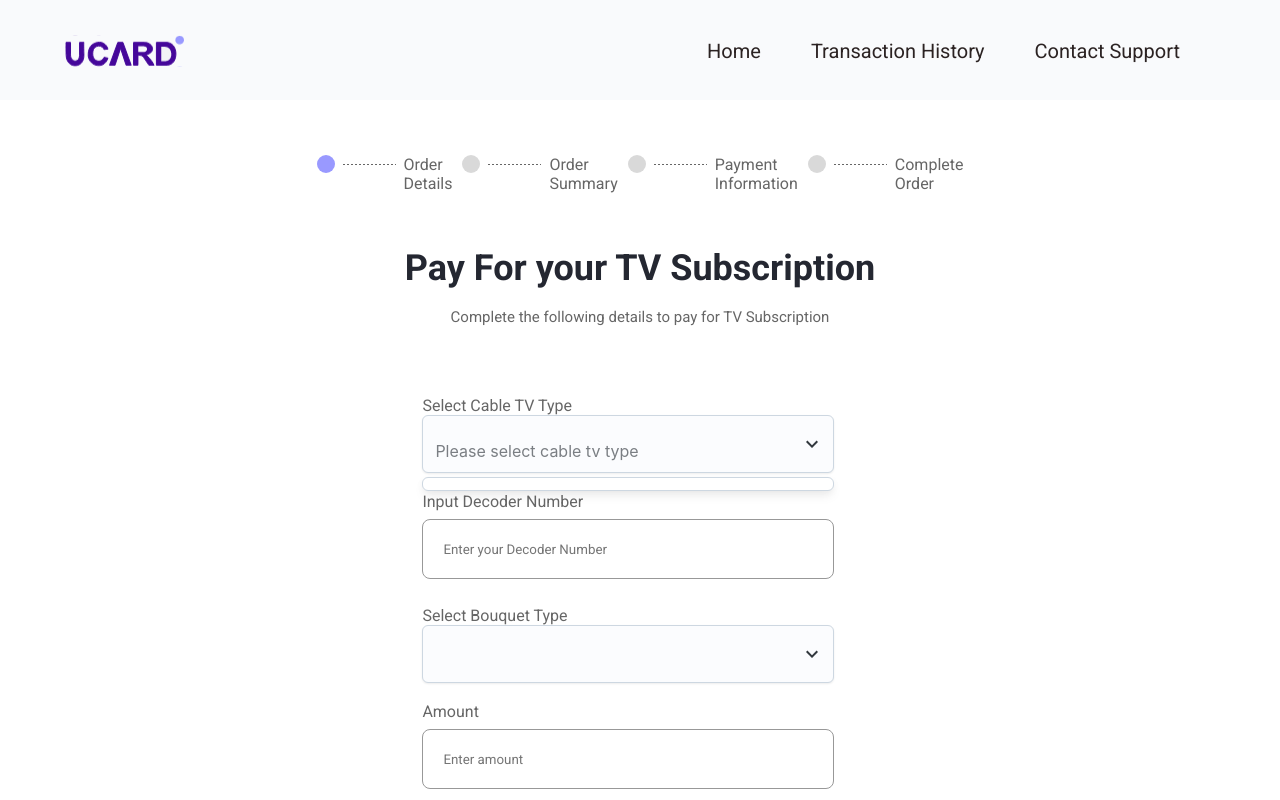
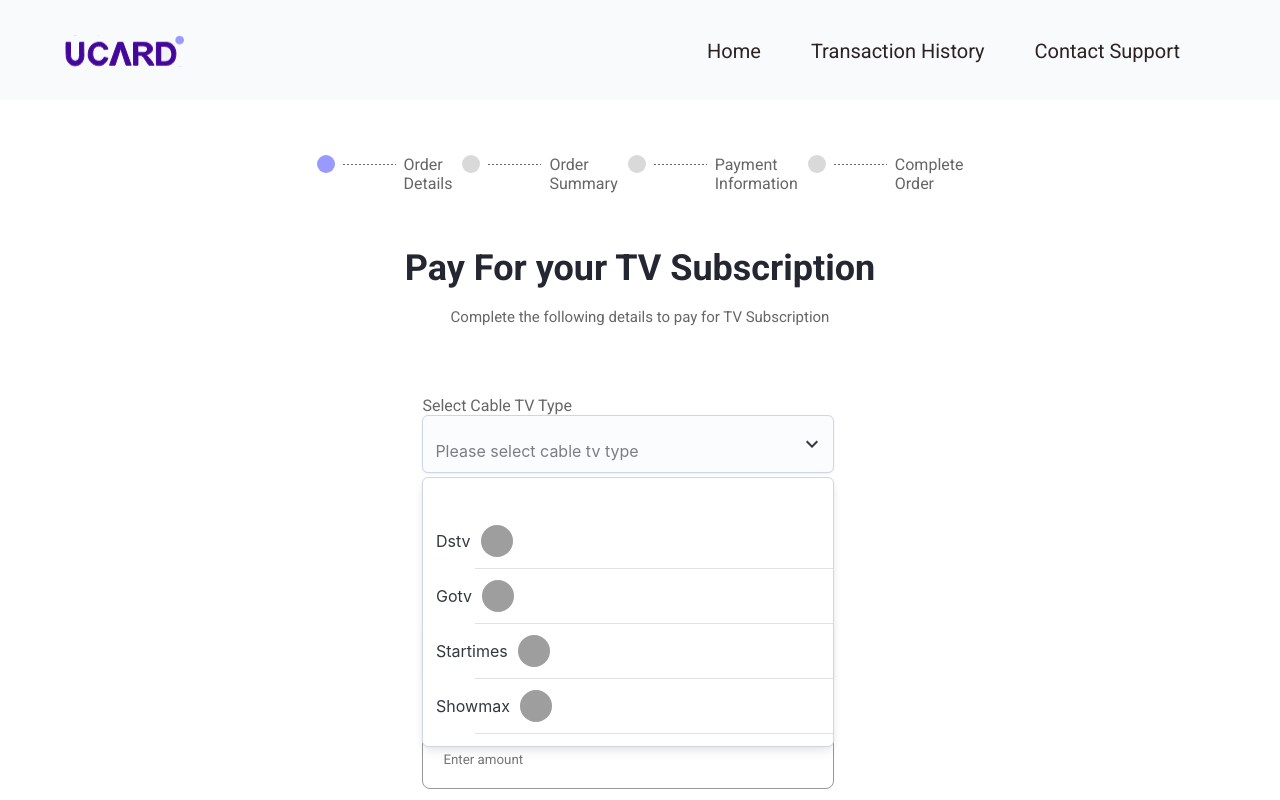
Before and after one commit to Afosbids/ucard_dtc, a React (Vite) app: page /order-detail-page in a window 1280 px wide. Both pictures are taken after a click on the button "Please select cable tv type". Shown: the top 800 px of the page. Built offline with nearby package versions, Linux system fonts and the light colour scheme; grey boxes are pictures that could not be loaded.

Commit message:
code amended

```diff
--- a/src/components/OrderDetailPageComponent/OrderDetailForm.css
+++ b/src/components/OrderDetailPageComponent/OrderDetailForm.css
@@ -47,6 +47,7 @@
     margin: 8px 0;
     border: 1.4px solid #45079A;
     border-radius: 5px;
+    background: #ffffff;
 }
 
 
--- a/src/components/OrderDetailPageComponent/OrderDetailForm.jsx
+++ b/src/components/OrderDetailPageComponent/OrderDetailForm.jsx
@@ -1,6 +1,7 @@
 import React, { useState } from 'react'
 import Select, { selectClasses } from '@mui/joy/Select';
 import Option from '@mui/joy/Option';
+import Avatar from '@mui/joy/Avatar';
 import KeyboardArrowDown from '@mui/icons-material/KeyboardArrowDown';
 import ListItemDecorator from '@mui/joy/ListItemDecorator';
 import ListDivider from '@mui/joy/ListDivider';
@@ -11,6 +12,9 @@
 
 const OrderDetailForm = () => {
     const [selectedOption, setSelectedOption] = useState('');
+    const colorStyles = {
+        control: (styles) => ({...styles, backgroundColor: "#ffffff"})
+    }
 
     return (
         <div>
@@ -30,8 +34,37 @@
                             },
                             },
                         }}
+                        styles={colorStyles}
                         >
-                            <option value="" disabled selected hidden>Please select cable tv type</option>
+                            <Option value="Please select cable tv type" disabled selected hidden></Option>
+                            <Option>
+                                Dstv
+                            <ListItemDecorator>
+                                <Avatar size="sm" src="../../assets/image 12.svg" />
+                            </ListItemDecorator>
+                            </Option>
+                            <ListDivider role="none" inset="startContent" />
+                            <Option>
+                                Gotv
+                            <ListItemDecorator>
+                                <Avatar size="sm" src="../../assets/image 13.svg" />
+                            </ListItemDecorator>
+                            </Option>
+                            <ListDivider role="none" inset="startContent" />
+                            <Option>
+                                Startimes
+                            <ListItemDecorator>
+                                <Avatar size="sm" src="../../assets/image 13.svg" />
+                            </ListItemDecorator>
+                            </Option>
+                            <ListDivider role="none" inset="startContent" />
+                            <Option>
+                                Showmax
+                            <ListItemDecorator>
+                                <Avatar size="sm" src="../../assets/image 13.svg" />
+                            </ListItemDecorator>
+                            </Option>
+                            <ListDivider role="none" inset="startContent" />
                         </Select><br />
                         <label>Input Decoder Number</label>
                         <input type="text" placeholder="Enter your Decoder Number" /><br />
@@ -42,12 +75,13 @@
                         sx={{
                                 width: 412,
                                 height: 58,
-                                [`& .${selectClasses.indicator}`]: {
+                            [`& .${selectClasses.indicator}`]: {
                                 // transition: '0.3s',
                                 [`&.${selectClasses.expanded}`]: {
                                 },
                                 },
                             }}
+                            styles={colorStyles}
                         >
                                 <Option value=""></Option>
                                 <Option value="DSTV Padi (N2,150)">
```
